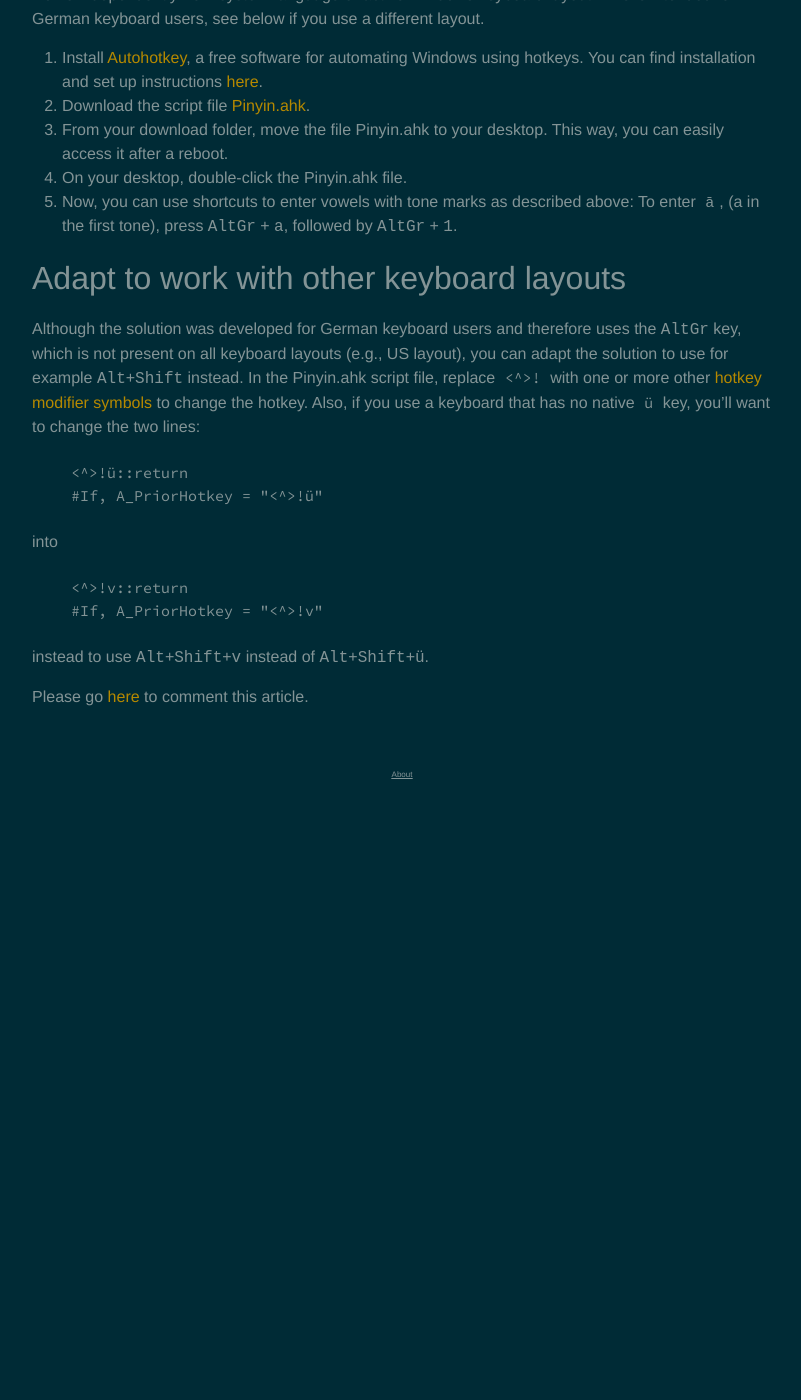
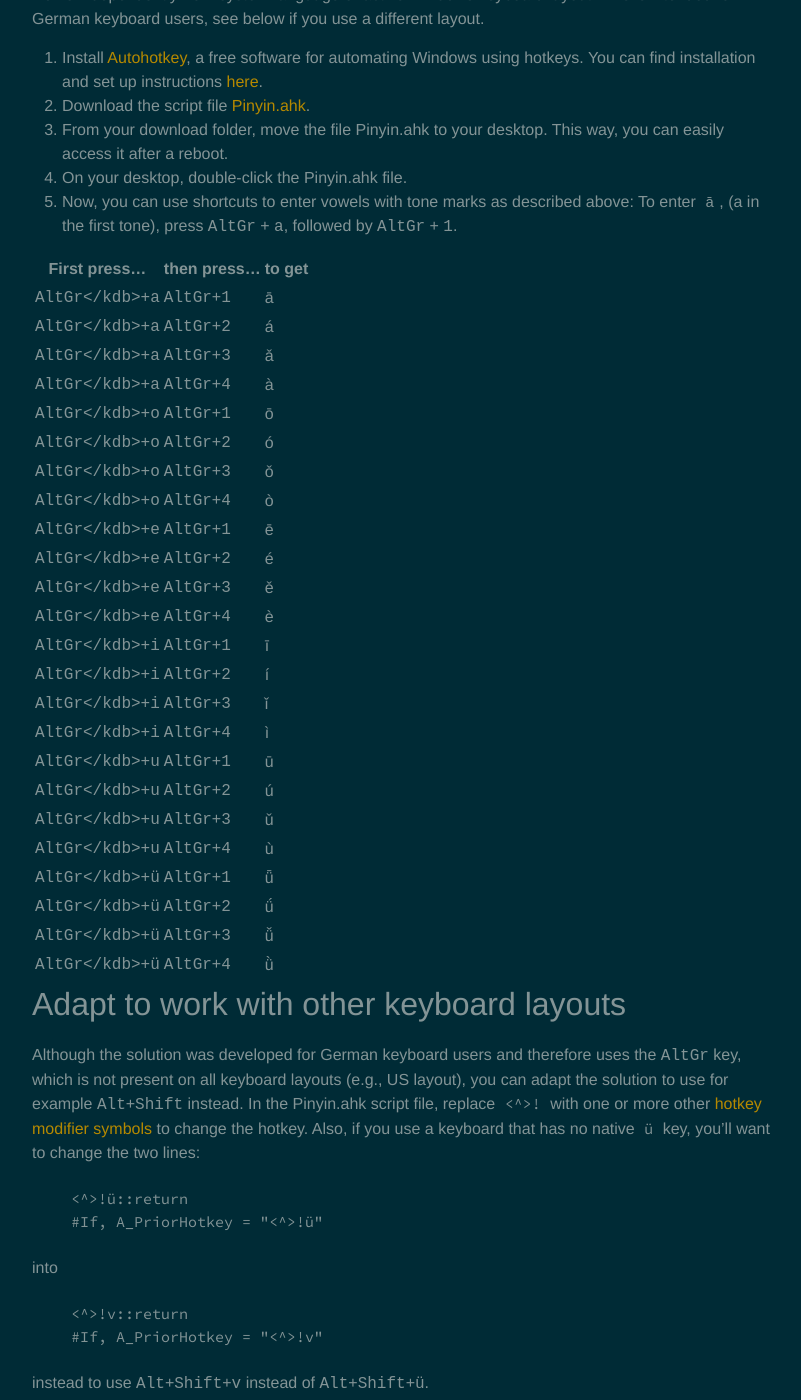
Before and after one commit to atextor/atextor.github.com, a Jekyll site: the page built from _posts/2022-05-24-enter-pinyin-in-windows.md, in a window 1280 px wide and 1400 px high, scrolled down 665 px. Shown: the whole window, without its empty margins (238-1039 px from the left). Built offline with Jekyll 4.4.1, drawn with Linux system fonts in a browser that asks for light colours; before the commit the page ends 1446 px from its top, so only the background shows below that.

Commit message:
Add key table to Pinyin post

```diff
--- a/_posts/2022-05-24-enter-pinyin-in-windows.md
+++ b/_posts/2022-05-24-enter-pinyin-in-windows.md
@@ -42,6 +42,33 @@ see below if you use a different layout.
    in the first tone), press <kbd>AltGr</kbd> + <kbd>a</kbd>, followed by <kbd>AltGr</kbd> +
    <kbd>1</kbd>.
 
+| First press...                | then press...                 | to get |
+|-------------------------------|-------------------------------|--------|
+| <kbd>AltGr</kdb>+<kbd>a</kbd> | <kbd>AltGr</kbd>+<kbd>1</kbd> | ā      |
+| <kbd>AltGr</kdb>+<kbd>a</kbd> | <kbd>AltGr</kbd>+<kbd>2</kbd> | á      |
+| <kbd>AltGr</kdb>+<kbd>a</kbd> | <kbd>AltGr</kbd>+<kbd>3</kbd> | ǎ      |
+| <kbd>AltGr</kdb>+<kbd>a</kbd> | <kbd>AltGr</kbd>+<kbd>4</kbd> | à      |
+| <kbd>AltGr</kdb>+<kbd>o</kbd> | <kbd>AltGr</kbd>+<kbd>1</kbd> | ō      |
+| <kbd>AltGr</kdb>+<kbd>o</kbd> | <kbd>AltGr</kbd>+<kbd>2</kbd> | ó      |
+| <kbd>AltGr</kdb>+<kbd>o</kbd> | <kbd>AltGr</kbd>+<kbd>3</kbd> | ǒ      |
+| <kbd>AltGr</kdb>+<kbd>o</kbd> | <kbd>AltGr</kbd>+<kbd>4</kbd> | ò      |
+| <kbd>AltGr</kdb>+<kbd>e</kbd> | <kbd>AltGr</kbd>+<kbd>1</kbd> | ē      |
+| <kbd>AltGr</kdb>+<kbd>e</kbd> | <kbd>AltGr</kbd>+<kbd>2</kbd> | é      |
+| <kbd>AltGr</kdb>+<kbd>e</kbd> | <kbd>AltGr</kbd>+<kbd>3</kbd> | ě      |
+| <kbd>AltGr</kdb>+<kbd>e</kbd> | <kbd>AltGr</kbd>+<kbd>4</kbd> | è      |
+| <kbd>AltGr</kdb>+<kbd>i</kbd> | <kbd>AltGr</kbd>+<kbd>1</kbd> | ī      |
+| <kbd>AltGr</kdb>+<kbd>i</kbd> | <kbd>AltGr</kbd>+<kbd>2</kbd> | í      |
+| <kbd>AltGr</kdb>+<kbd>i</kbd> | <kbd>AltGr</kbd>+<kbd>3</kbd> | ǐ      |
+| <kbd>AltGr</kdb>+<kbd>i</kbd> | <kbd>AltGr</kbd>+<kbd>4</kbd> | ì      |
+| <kbd>AltGr</kdb>+<kbd>u</kbd> | <kbd>AltGr</kbd>+<kbd>1</kbd> | ū      |
+| <kbd>AltGr</kdb>+<kbd>u</kbd> | <kbd>AltGr</kbd>+<kbd>2</kbd> | ú      |
+| <kbd>AltGr</kdb>+<kbd>u</kbd> | <kbd>AltGr</kbd>+<kbd>3</kbd> | ǔ      |
+| <kbd>AltGr</kdb>+<kbd>u</kbd> | <kbd>AltGr</kbd>+<kbd>4</kbd> | ù      |
+| <kbd>AltGr</kdb>+<kbd>ü</kbd> | <kbd>AltGr</kbd>+<kbd>1</kbd> | ǖ      |
+| <kbd>AltGr</kdb>+<kbd>ü</kbd> | <kbd>AltGr</kbd>+<kbd>2</kbd> | ǘ      |
+| <kbd>AltGr</kdb>+<kbd>ü</kbd> | <kbd>AltGr</kbd>+<kbd>3</kbd> | ǚ      |
+| <kbd>AltGr</kdb>+<kbd>ü</kbd> | <kbd>AltGr</kbd>+<kbd>4</kbd> | ǜ      |
+
 ## Adapt to work with other keyboard layouts
 
 Although the solution was developed for German keyboard users and therefore uses the
```
